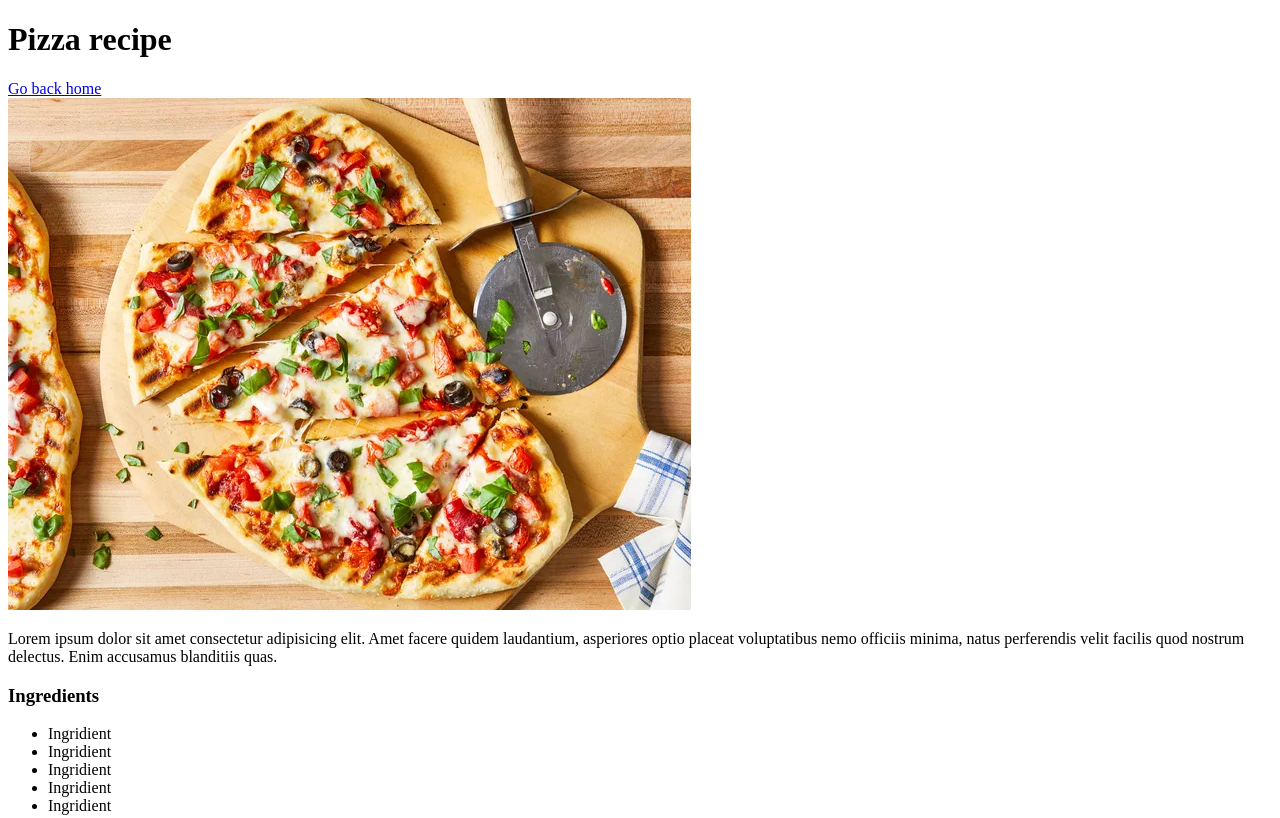
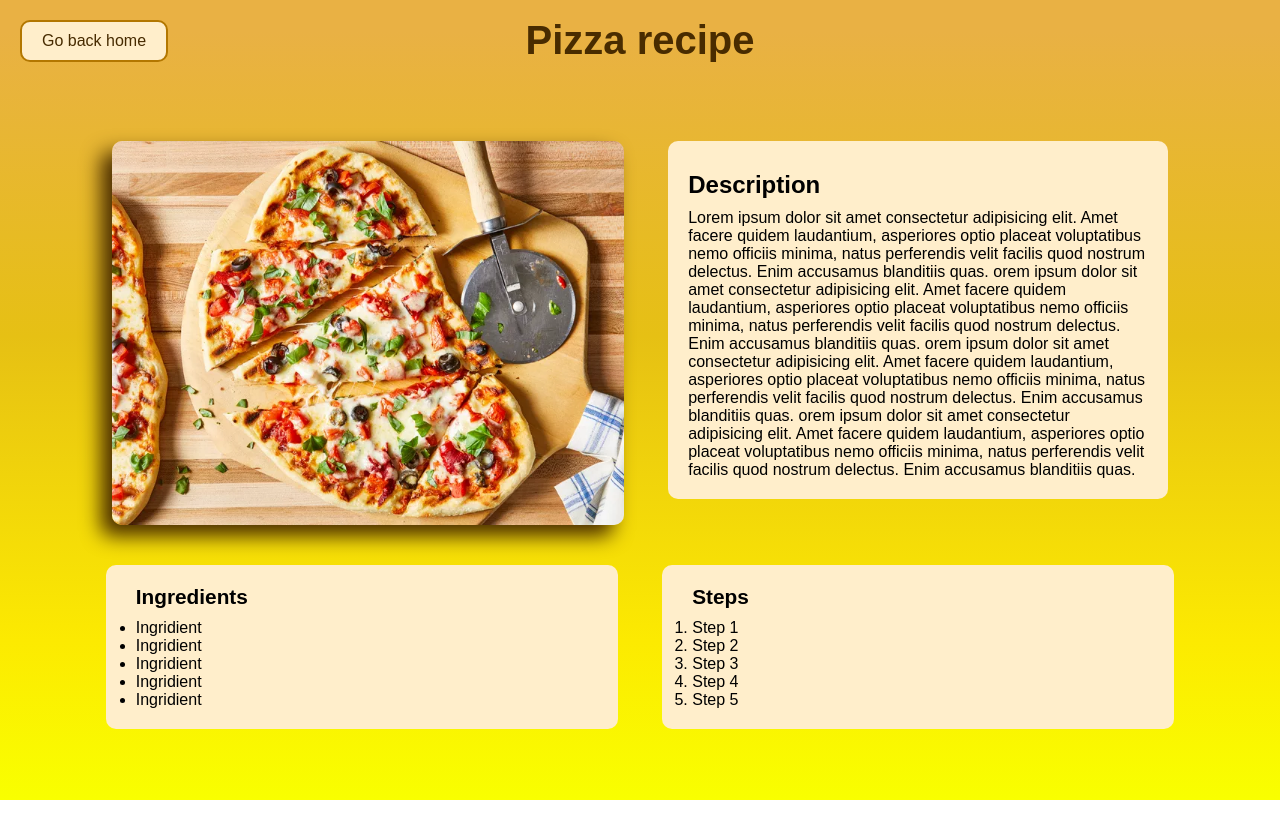
Before and after one commit to LukaSirotkovic/The-Odin-Project-Assignments, a plain HTML site: page basic-recipe-website/recipes/pizza.html in a window 1280 px wide. Shown: the top 818 px of the page. Drawn offline with Linux system fonts and the light colour scheme.

Commit message:
Given styleing to recipe website, each recipe gets its style from recipe.css

```diff
--- a/basic-recipe-website/recipes/pizza.html
+++ b/basic-recipe-website/recipes/pizza.html
@@ -5,19 +5,46 @@
     <meta charset="UTF-8">
     <meta name="viewport" content="width=device-width, initial-scale=1.0">
     <title>Pizza recipe</title>
+    <link rel="stylesheet" href="recipe.css">
 </head>
 
 <body>
+    <div class="header">
+        <button>
+            <a class="back-home" href="../index.html">Go back home</a>
+        </button>
         <h1>Pizza recipe</h1>
-    <a href="../index.html">Go back home</a>
-    <br>
 
+    </div>
+
+    <div class="main-container">
         <img src="../media/Pizza.webp" alt="pizza">
-    <p>Lorem ipsum dolor sit amet consectetur adipisicing elit. Amet facere quidem laudantium, asperiores optio placeat
+        <section>
+
+            <h2>Description</h2>
+            <p>Lorem ipsum dolor sit amet consectetur adipisicing elit. Amet facere quidem laudantium, asperiores optio
+                placeat
                 voluptatibus nemo officiis minima, natus perferendis velit facilis quod nostrum delectus. Enim accusamus
                 blanditiis quas.
+                orem ipsum dolor sit amet consectetur adipisicing elit. Amet facere quidem laudantium, asperiores optio
+                placeat
+                voluptatibus nemo officiis minima, natus perferendis velit facilis quod nostrum delectus. Enim accusamus
+                blanditiis quas.
+                orem ipsum dolor sit amet consectetur adipisicing elit. Amet facere quidem laudantium, asperiores optio
+                placeat
+                voluptatibus nemo officiis minima, natus perferendis velit facilis quod nostrum delectus. Enim accusamus
+                blanditiis quas.
+                orem ipsum dolor sit amet consectetur adipisicing elit. Amet facere quidem laudantium, asperiores optio
+                placeat
+                voluptatibus nemo officiis minima, natus perferendis velit facilis quod nostrum delectus. Enim accusamus
+                blanditiis quas.
+
             </p>
+        </section>
+    </div>
 
+    <div class="bottom-container">
+        <div class="ingredients">
             <h3>Ingredients</h3>
             <ul>
                 <li>Ingridient</li>
@@ -26,7 +53,9 @@
                 <li>Ingridient</li>
                 <li>Ingridient</li>
             </ul>
+        </div>
 
+        <div class="steps">
             <h3>Steps</h3>
             <ol>
                 <li>Step 1</li>
@@ -35,6 +64,9 @@
                 <li>Step 4</li>
                 <li>Step 5</li>
             </ol>
+        </div>
+    </div>
+
 </body>
 
 </html>
--- /dev/null
+++ b/basic-recipe-website/recipes/recipe.css
@@ -0,0 +1,121 @@
+* {
+  margin: 0;
+  padding: 0;
+  box-sizing: border-box;
+}
+
+body {
+  font-family: "Arial", sans-serif;
+  background: rgb(224, 192, 131);
+  background: linear-gradient(
+    180deg,
+    rgba(233, 177, 68, 1) 4%,
+    rgba(230, 192, 20, 1) 42%,
+    rgba(252, 234, 1, 1) 80%,
+    rgba(249, 255, 0, 1) 100%
+  );
+  background-repeat: no-repeat;
+  height: 100%;
+  min-height: 100vh;
+}
+.header {
+  display: inline;
+  text-align: center;
+  padding: 20px;
+  margin: 0 auto;
+}
+
+h1 {
+  color: rgb(73, 44, 0);
+  text-align: center;
+  font-size: 2.5rem;
+  padding: 20px 0;
+  margin-top: -64px;
+}
+
+button {
+  margin-top: 20px;
+  background-color: rgb(255, 238, 203);
+  border-radius: 10px;
+  padding: 10px 20px;
+  border: 2px solid rgb(179, 119, 0);
+  transition: scale 0.3s ease-in-out;
+}
+
+button:hover {
+  background-color: rgb(141, 86, 3);
+  scale: 1.1;
+  transition: scale 0.3s ease-in-out;
+}
+
+button .back-home {
+  text-align: center;
+  text-decoration: none;
+  color: rgb(71, 43, 0);
+  font-size: 1rem;
+}
+
+.main-container {
+  text-align: center;
+  margin: 20px 0;
+}
+
+.main-container img {
+  width: 40%;
+  height: auto;
+  max-width: 600px;
+  border-radius: 10px;
+  margin: 20px;
+  box-shadow: -11px 11px 20px rgb(73, 44, 0);
+  display: inline-block;
+  vertical-align: top;
+}
+
+.main-container section {
+  display: inline-block;
+  text-align: left;
+  width: 40%;
+  max-width: 500px;
+  max-height: 400px;
+  overflow-y: auto;
+  margin: 20px;
+  padding: 20px;
+  background-color: rgb(255, 238, 203);
+  border-radius: 10px;
+  vertical-align: top;
+}
+
+.main-container section h2 {
+  padding: 10px 0;
+  font-size: 1.5rem;
+}
+
+.bottom-container {
+  text-align: center;
+  margin: 20px 0;
+}
+
+.bottom-container .ingredients,
+.bottom-container .steps {
+  width: 40%;
+  display: inline-block;
+  text-align: left;
+  background-color: rgb(255, 238, 203);
+  border-radius: 10px;
+  padding: 20px 20px 20px 30px;
+  margin: 0 20px;
+  text-decoration: none;
+  max-height: 300px;
+  overflow-y: auto;
+}
+
+.bottom-container h3 {
+  text-align: left;
+  font-size: 1.3rem;
+  padding-bottom: 10px;
+}
+
+.bottom-container li {
+  text-align: left;
+  font-size: 1rem;
+}
--- /dev/null
+++ b/basic-recipe-website/style.css
@@ -0,0 +1,48 @@
+* {
+  margin: 0;
+  padding: 0;
+  box-sizing: border-box;
+}
+
+body {
+  font-family: "Arial", sans-serif;
+  background: rgb(224, 192, 131);
+  background: linear-gradient(
+    180deg,
+    rgba(233, 177, 68, 1) 4%,
+    rgba(230, 192, 20, 1) 42%,
+    rgba(252, 234, 1, 1) 80%,
+    rgba(249, 255, 0, 1) 100%
+  );
+  background-repeat: no-repeat;
+  height: 100dvh;
+}
+
+h1 {
+  text-align: center;
+  padding: 20px;
+  font-size: 2rem;
+  font-weight: 700;
+  color: rgb(73, 44, 0);
+}
+
+ul li {
+  text-align: center;
+  padding: 10px;
+  margin: 10px;
+  list-style: none;
+}
+
+ul li a {
+  text-decoration: none;
+  color: rgb(73, 44, 0);
+  font-size: 1.5rem;
+}
+
+ul li a:hover {
+  background-color: black;
+  color: white;
+  border-radius: 50px;
+  padding: 10px;
+  transition: 0.3s;
+}
```
Also changed, not shown: basic-recipe-website/index.html (+2 -0 lines), basic-recipe-website/recipes/lasagna.html (+26 -8 lines), basic-recipe-website/recipes/pasta.html (+33 -4 lines). Lines whose indentation alone changed are shown as unchanged.
